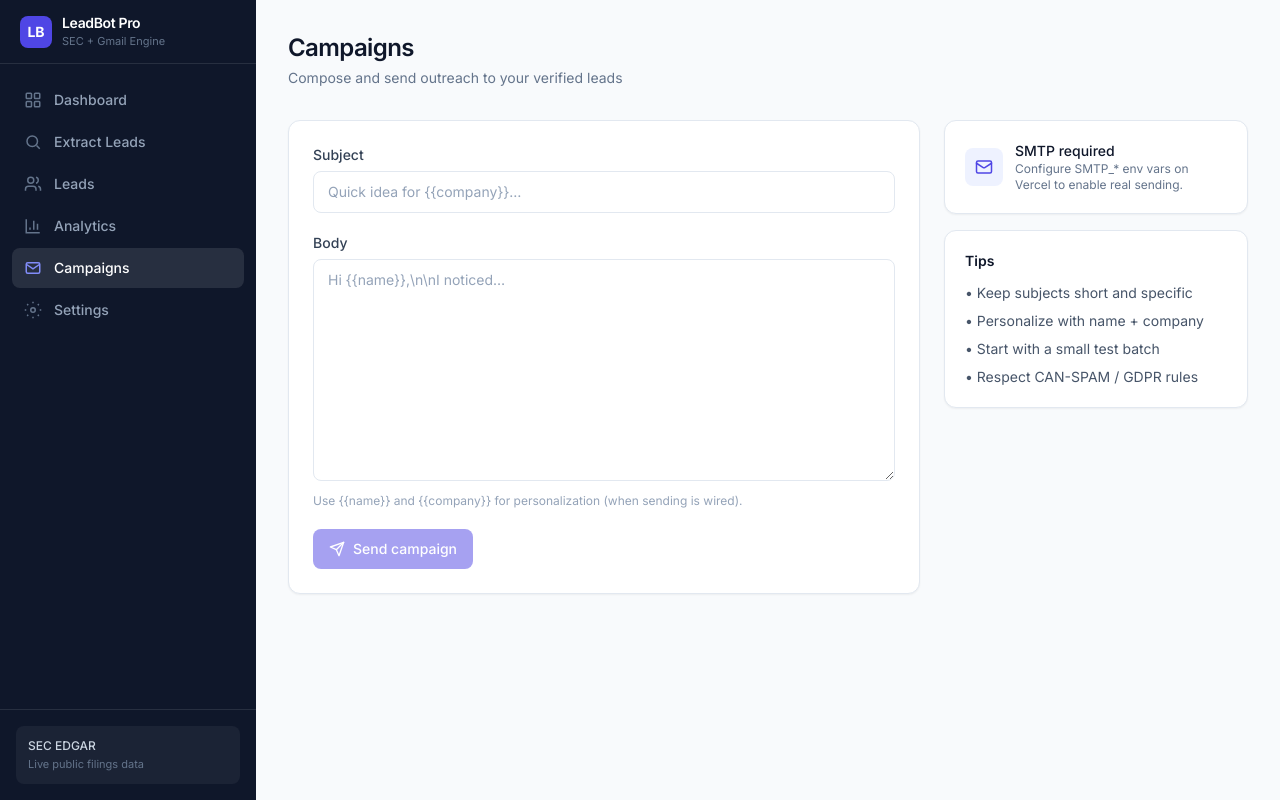
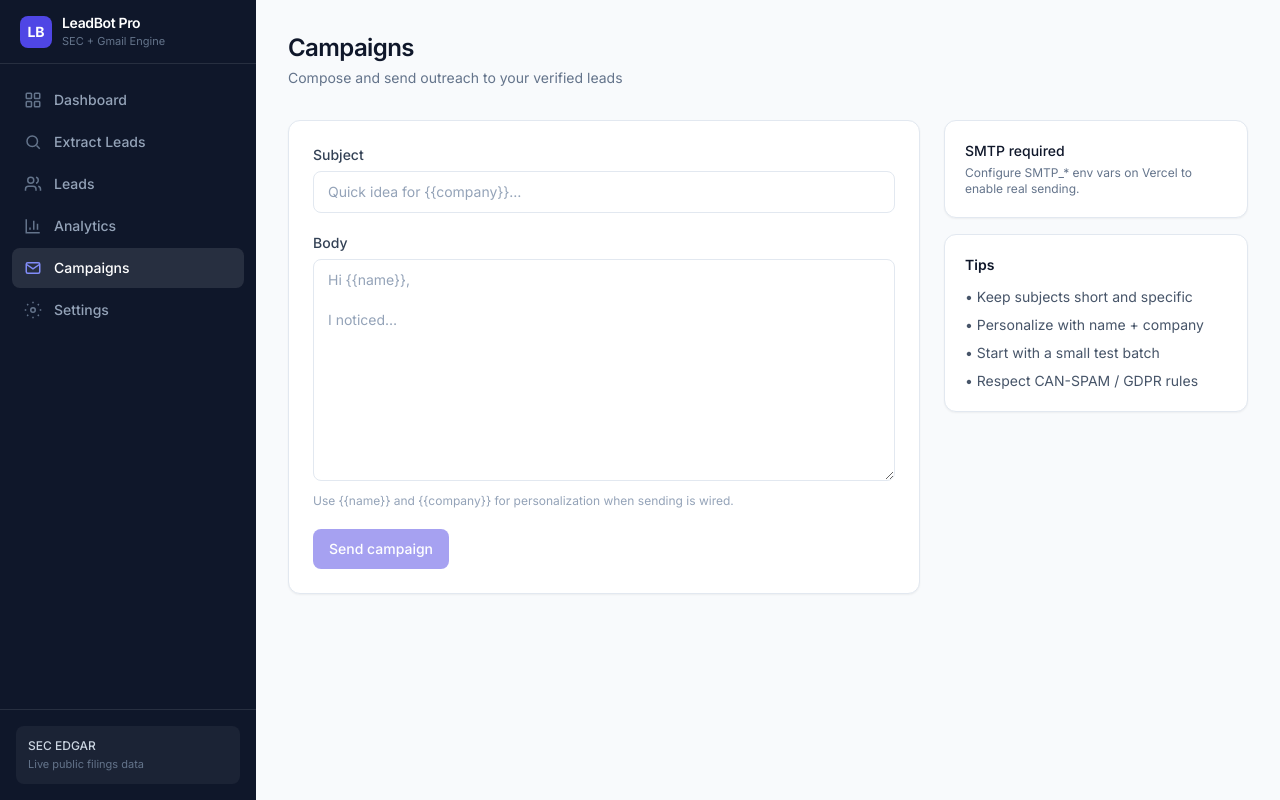
Before and after one commit to Dennisbed1234/leads-gmail, a Next.js app: page /campaigns in a window 1280 px wide. Built offline with nearby package versions, Linux system fonts and the light colour scheme.

Commit message:
Campaigns page without lucide dependency

```diff
--- a/app/campaigns/page.tsx
+++ b/app/campaigns/page.tsx
@@ -1,7 +1,6 @@
 'use client';
 
 import { useState } from 'react';
-import { Mail, Send, Loader2, CheckCircle2 } from 'lucide-react';
 
 export default function CampaignsPage() {
   const [subject, setSubject] = useState('');
@@ -14,10 +13,7 @@ export default function CampaignsPage() {
 
     setSending(true);
     setDone(false);
-
-    // Placeholder — wire to /api/campaign when ready
     await new Promise((r) => setTimeout(r, 1500));
-
     setSending(false);
     setDone(true);
   };
@@ -50,37 +46,27 @@ export default function CampaignsPage() {
               <textarea
                 value={body}
                 onChange={(e) => setBody(e.target.value)}
-                placeholder="Hi {{name}},\n\nI noticed…"
+                placeholder={'Hi {{name}},\n\nI noticed…'}
                 rows={10}
                 className="input resize-y"
               />
               <p className="mt-1.5 text-xs text-slate-400">
-                Use {'{{name}}'} and {'{{company}}'} for personalization (when sending is wired).
+                Use {'{{name}}'} and {'{{company}}'} for personalization when sending is wired.
               </p>
             </div>
 
             <div className="flex items-center gap-3">
               <button
+                type="button"
                 onClick={handleSend}
                 disabled={sending || !subject.trim() || !body.trim()}
                 className="btn-primary"
               >
-                {sending ? (
-                  <>
-                    <Loader2 size={16} className="animate-spin" />
-                    Sending…
-                  </>
-                ) : (
-                  <>
-                    <Send size={16} />
-                    Send campaign
-                  </>
-                )}
+                {sending ? 'Sending…' : 'Send campaign'}
               </button>
 
               {done && (
-                <span className="flex items-center gap-1.5 text-sm text-emerald-600">
-                  <CheckCircle2 size={16} />
+                <span className="text-sm text-emerald-600">
                   Campaign queued (demo)
                 </span>
               )}
@@ -90,17 +76,10 @@ export default function CampaignsPage() {
 
         <div className="space-y-4">
           <div className="card p-5">
-            <div className="flex items-center gap-3">
-              <div className="rounded-lg bg-primary-50 p-2.5 text-primary-600">
-                <Mail size={18} />
-              </div>
-              <div>
-                <p className="text-sm font-medium text-slate-900">SMTP required</p>
-                <p className="text-xs text-slate-500">
-                  Configure SMTP_* env vars on Vercel to enable real sending.
-                </p>
-              </div>
-            </div>
+            <p className="text-sm font-medium text-slate-900">SMTP required</p>
+            <p className="mt-1 text-xs text-slate-500">
+              Configure SMTP_* env vars on Vercel to enable real sending.
+            </p>
           </div>
 
           <div className="card p-5">
```
